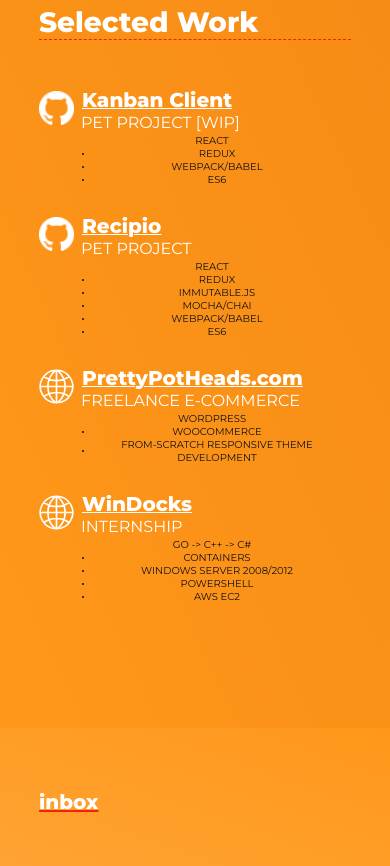
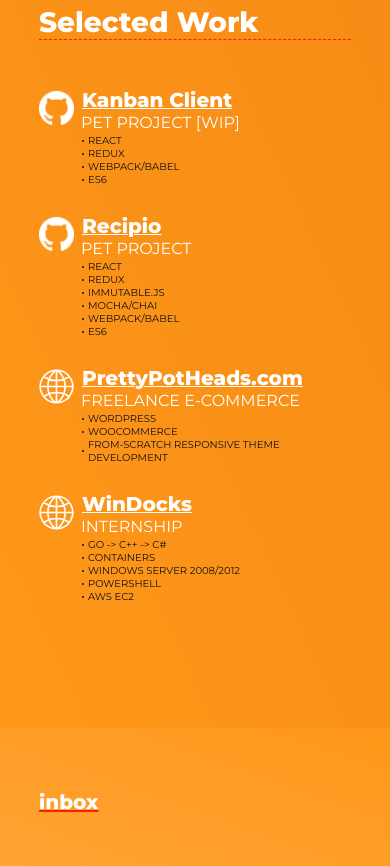
Before and after one commit to SimpliciTea/simplicitea.github.io, a plain HTML site: page index.html in a window 390 px wide. Shown: the part 1720-2586 px from the top of the page. Drawn offline with Linux system fonts and the light colour scheme.

Commit message:
mq list style tweak

```diff
--- a/css/main.css
+++ b/css/main.css
@@ -183,9 +183,6 @@ section {
       list-style-type: none;
       margin: 3px 0px;
       padding: 0px 0px 0px 44px; }
-      @media (max-width: 500px) {
-        section#about .project-tools, section#work .project-tools {
-          flex-direction: column; } }
       section#about .project-tools li, section#work .project-tools li {
         padding: 0px 10px;
         position: relative;
@@ -206,6 +203,17 @@ section {
           border-radius: 50%;
           display: block;
           content: ''; }
+      @media (max-width: 600px) {
+        section#about .project-tools, section#work .project-tools {
+          flex-direction: column;
+          align-items: flex-start; }
+          section#about .project-tools li, section#work .project-tools li {
+            padding: 0px 5px;
+            text-align: left; }
+            section#about .project-tools li:first-child, section#work .project-tools li:first-child {
+              padding-left: 5px; }
+              section#about .project-tools li:first-child::before, section#work .project-tools li:first-child::before {
+                display: block; } }
   section#skillset .devicons-wrapper {
     height: 128px;
     display: flex;
```
